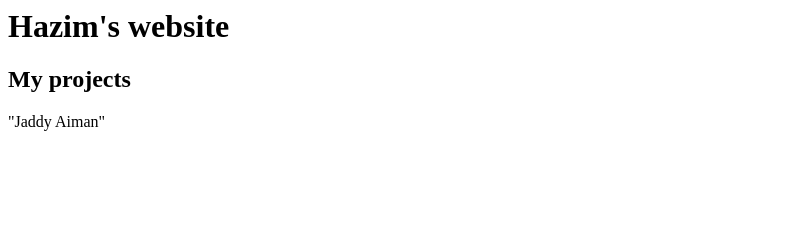
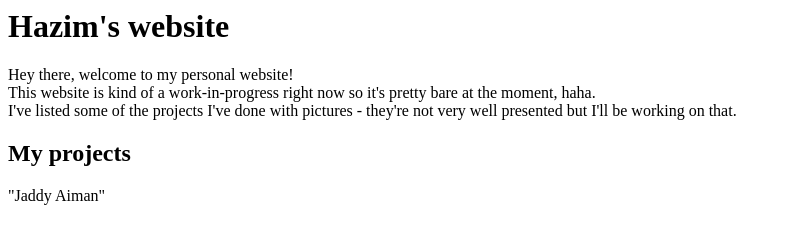
Before and after one commit to hazimbharis/hazimbharis.github.io, a plain HTML site: page index.html in a window 1280 px wide. Shown: the whole page, without its empty margins (0-791 px from the left). Drawn offline with Linux system fonts and the light colour scheme.

Commit message:
Update index.html

```diff
--- a/index.html
+++ b/index.html
@@ -6,6 +6,7 @@
 
     <div class="post">
       <h1>Hazim's website</h1>
+      <p>Hey there, welcome to my personal website! <br> This website is kind of a work-in-progress right now so it's pretty bare at the moment, haha. <br> I've listed some of the projects I've done with pictures - they're not very well presented but I'll be working on that.</p>
       <h2>My projects</h2>
       <p>"Jaddy Aiman"</p>
       <!--
```
